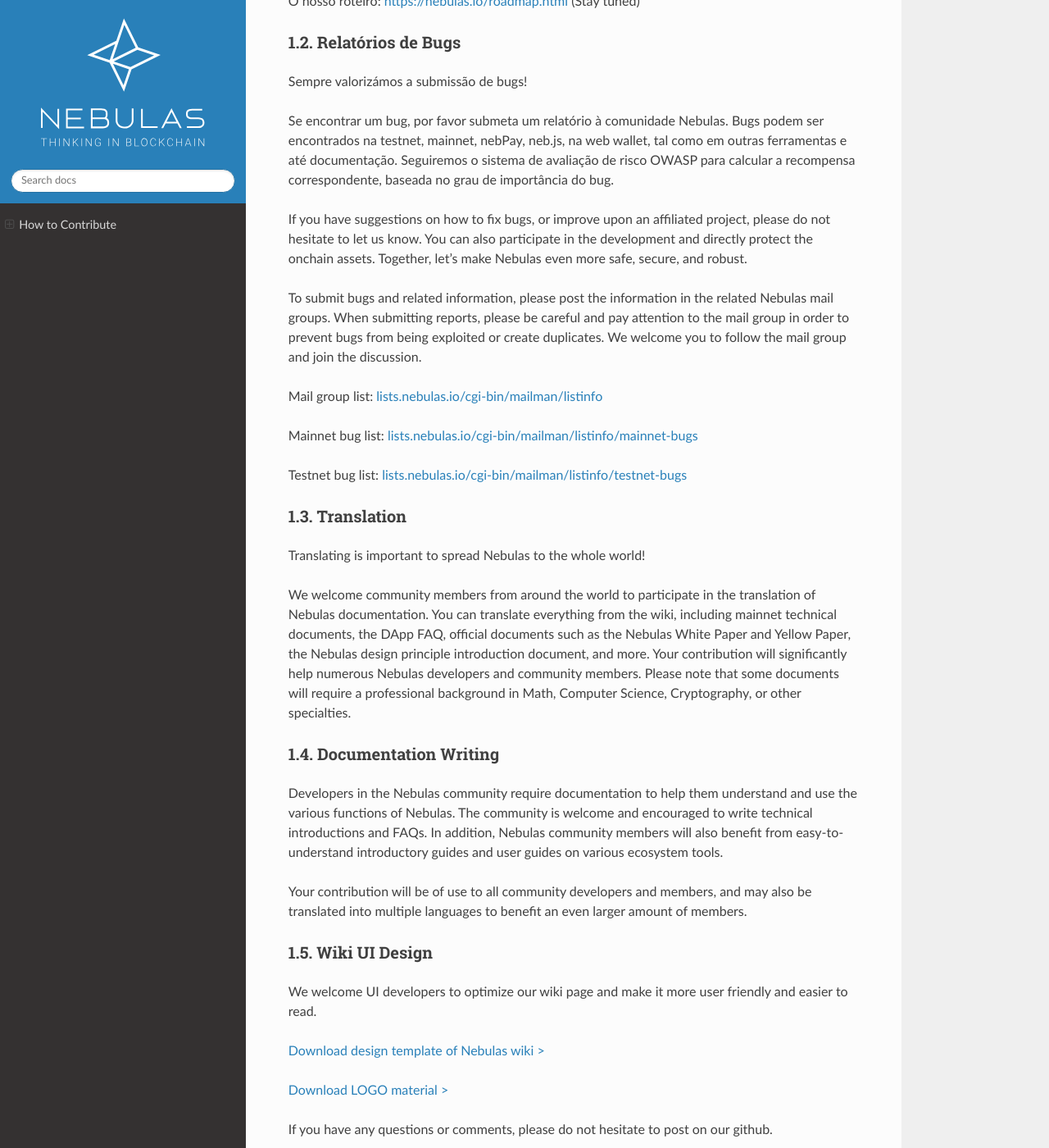
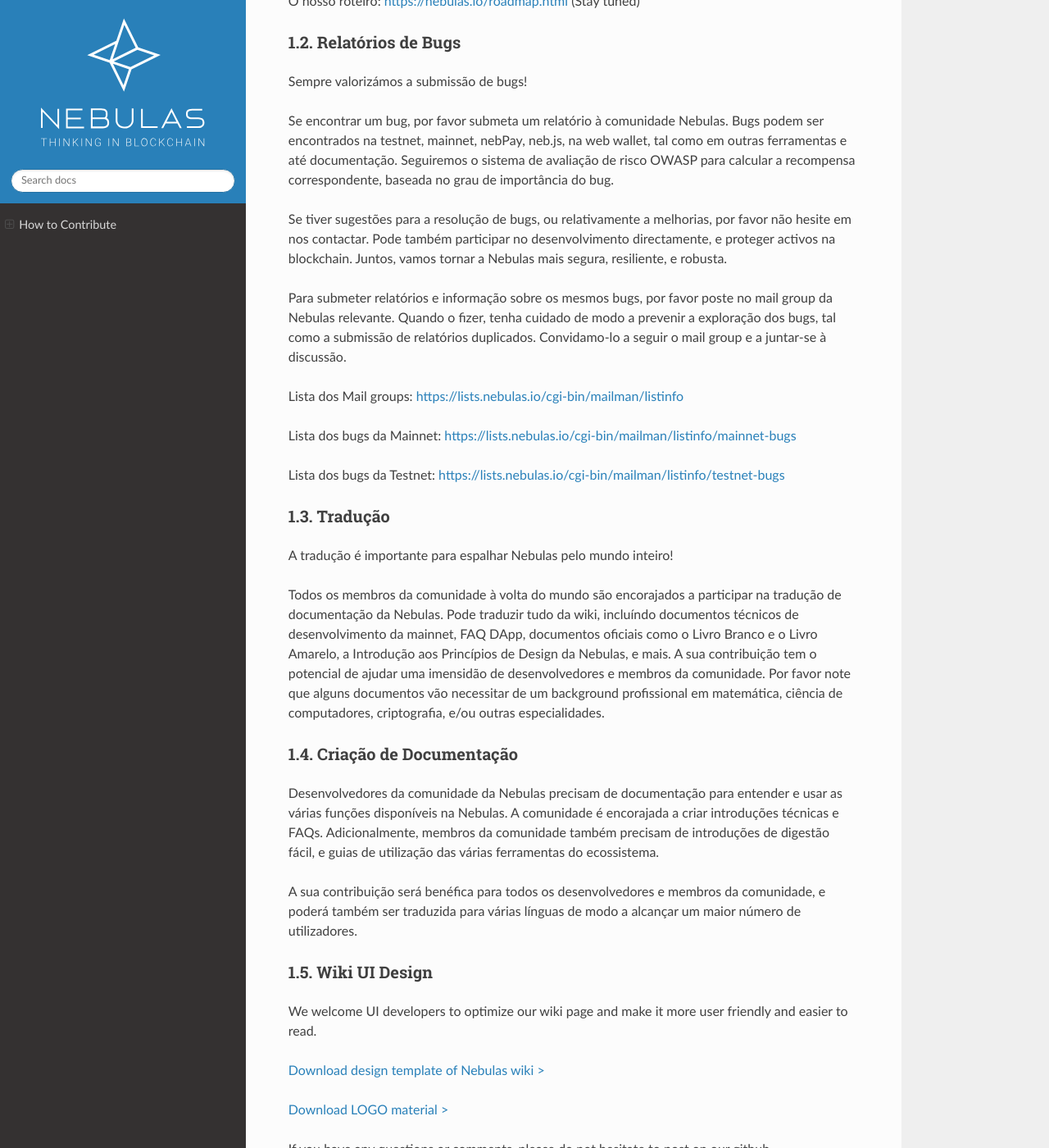
Before and after one commit to nebulasio/nebdocs, a Sphinx documentation site: the page built from docs/how-to-contribute.md, in a window 1280 px wide and 1400 px high, scrolled down 756 px. Shown: the whole window at 82% size. Built offline with Sphinx 7.4.7 and the Read the Docs theme 2.0.0, drawn with Linux system fonts in a browser that asks for light colours; pages that are not in the unit, such as notebooks, are missing from menus.

Commit message:
how-to-contribute translation, pt2

```diff
--- a/docs/how-to-contribute.md
+++ b/docs/how-to-contribute.md
@@ -21,29 +21,28 @@
 
 Se encontrar um bug, por favor submeta um relatório à comunidade Nebulas. Bugs podem ser encontrados na testnet, mainnet, nebPay, neb.js, na web wallet, tal como em outras ferramentas e até documentação. Seguiremos o sistema de avaliação de risco OWASP para calcular a recompensa correspondente, baseada no grau de importância do bug.
 
-<!--Every time we launch a new function, we will first deploy it on our testnet. Currently, we have launched our first new function on the Nebulas testnet and everyone is welcome to try it, report any bugs discovered and receive the corresponding reward. The first of many new functions in public beta on the testnet is the inter-contract function.-->
-If you have suggestions on how to fix bugs, or improve upon an affiliated project, please do not hesitate to let us know. You can also participate in the development and directly protect the onchain assets. Together, let’s make Nebulas even more safe, secure, and robust.
+<!--Cada vez que disponibilizamos uma nova função, ela é primeiro implementada na nossa testnet. De momento temos uma função nova na testnet da Nebulas e convidamos toda a gente a testá-la. Submeta relatórios para os bugs que encontre e receba recompensas proporcionais ao bug. A primeira função de muitas mais a serem implementadas, em beta público, está na testnet e é a função de inter-contractos..-->
+Se tiver sugestões para a resolução de bugs, ou relativamente a melhorias, por favor não hesite em nos contactar. Pode também participar no desenvolvimento directamente, e proteger activos na blockchain. Juntos, vamos tornar a Nebulas mais segura, resiliente, e robusta.
 
-To submit bugs and related information, please post the information in the related Nebulas mail groups. When submitting reports, please be careful and pay attention to the mail group in order to prevent bugs from being exploited or create duplicates. We welcome you to follow the mail group and join the discussion.
+Para submeter relatórios e informação sobre os mesmos bugs, por favor poste no mail group da Nebulas relevante. Quando o fizer, tenha cuidado de modo a prevenir a exploração dos bugs, tal como a submissão de relatórios duplicados. Convidamo-lo a seguir o mail group e a juntar-se à discussão.
 
-Mail group list: [lists.nebulas.io/cgi-bin/mailman/listinfo](https://lists.nebulas.io/cgi-bin/mailman/listinfo)
+Lista dos Mail groups: [https://lists.nebulas.io/cgi-bin/mailman/listinfo](https://lists.nebulas.io/cgi-bin/mailman/listinfo)
 
-Mainnet bug list: [lists.nebulas.io/cgi-bin/mailman/listinfo/mainnet-bugs](https://lists.nebulas.io/cgi-bin/mailman/listinfo/mainnet-bugs)
+Lista dos bugs da Mainnet: [https://lists.nebulas.io/cgi-bin/mailman/listinfo/mainnet-bugs](https://lists.nebulas.io/cgi-bin/mailman/listinfo/mainnet-bugs)
 
-Testnet bug list: [lists.nebulas.io/cgi-bin/mailman/listinfo/testnet-bugs](https://lists.nebulas.io/cgi-bin/mailman/listinfo/testnet-bugs)
+Lista dos bugs da Testnet: [https://lists.nebulas.io/cgi-bin/mailman/listinfo/testnet-bugs](https://lists.nebulas.io/cgi-bin/mailman/listinfo/testnet-bugs)
 
-### 1.3.   Translation
-Translating is important to spread Nebulas to the whole world!
+### 1.3.   Tradução
+A tradução é importante para espalhar Nebulas pelo mundo inteiro!
 
+Todos os membros da comunidade à volta do mundo são encorajados a participar na tradução de documentação da Nebulas. Pode traduzir tudo da wiki, incluíndo documentos técnicos de desenvolvimento da mainnet, FAQ DApp, documentos oficiais como o Livro Branco e o Livro Amarelo, a Introdução aos Princípios de Design da Nebulas, e mais. A sua contribuição tem o potencial de ajudar uma imensidão de desenvolvedores e membros da comunidade.
+Por favor note que alguns documentos vão necessitar de um background profissional em matemática, ciência de computadores, criptografia, e/ou outras especialidades.
 
-We welcome community members from around the world to participate in the translation of Nebulas documentation. You can translate everything from the wiki, including mainnet technical documents, the DApp FAQ, official documents such as the Nebulas White Paper and Yellow Paper, the Nebulas design principle introduction document, and more. Your contribution will significantly help numerous Nebulas developers and community members.
-Please note that some documents will require a professional background in Math, Computer Science, Cryptography, or other specialties.
+### 1.4.  Criação de Documentação
+Desenvolvedores da comunidade da Nebulas precisam de documentação para entender e usar as várias funções disponíveis na Nebulas. A comunidade é encorajada a criar introduções técnicas e FAQs.
+Adicionalmente, membros da comunidade também precisam de introduções de digestão fácil, e guias de utilização das várias ferramentas do ecossistema.
 
-### 1.4.  Documentation Writing
-Developers in the Nebulas community require documentation to help them understand and use the various functions of Nebulas. The community is welcome and encouraged to write technical introductions and FAQs.
-In addition, Nebulas community members will also benefit from easy-to-understand introductory guides and user guides on various ecosystem tools.
-
-Your contribution will be of use to all community developers and members, and may also be translated into multiple languages to benefit an even larger amount of members.
+A sua contribuição será benéfica para todos os desenvolvedores e membros da comunidade, e poderá também ser traduzida para várias línguas de modo a alcançar um maior número de utilizadores.
 
 ### 1.5. Wiki UI Design
 We welcome UI developers to optimize our wiki page and make it more user friendly and easier to read.
```
